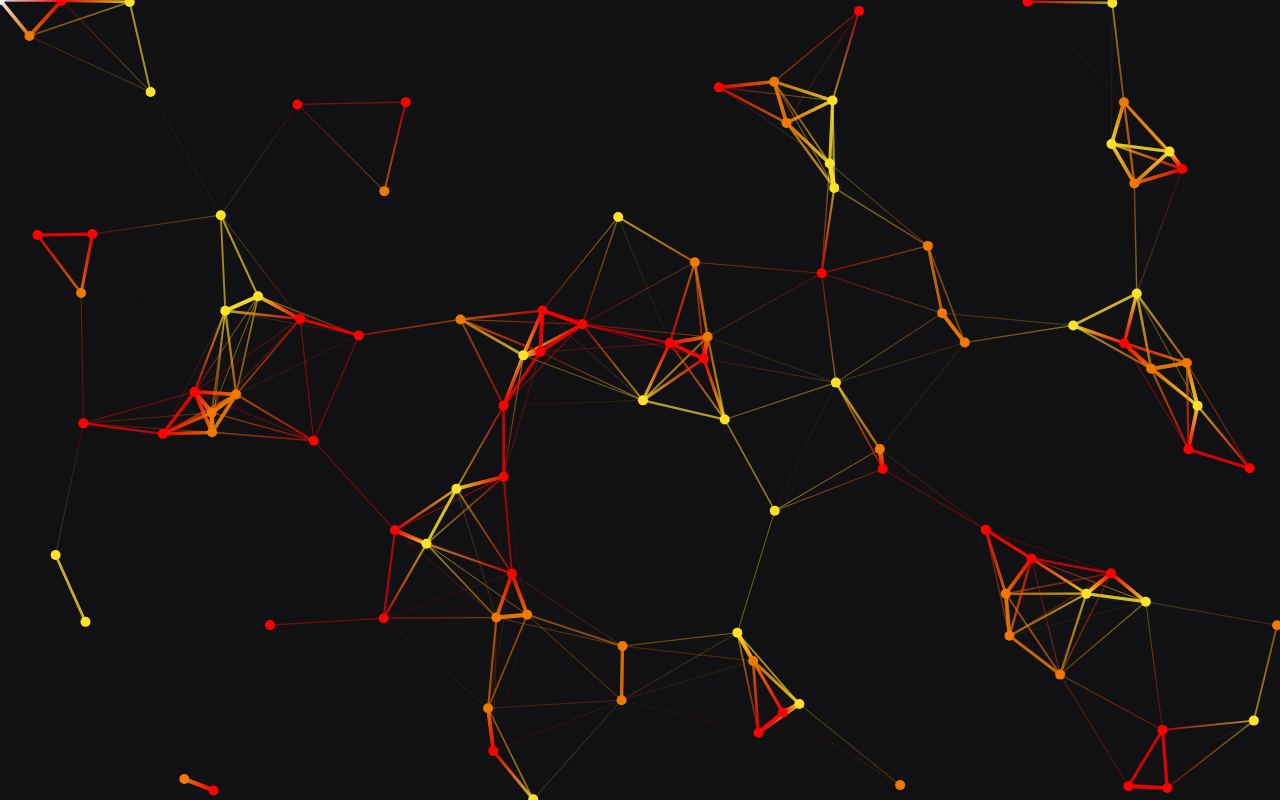
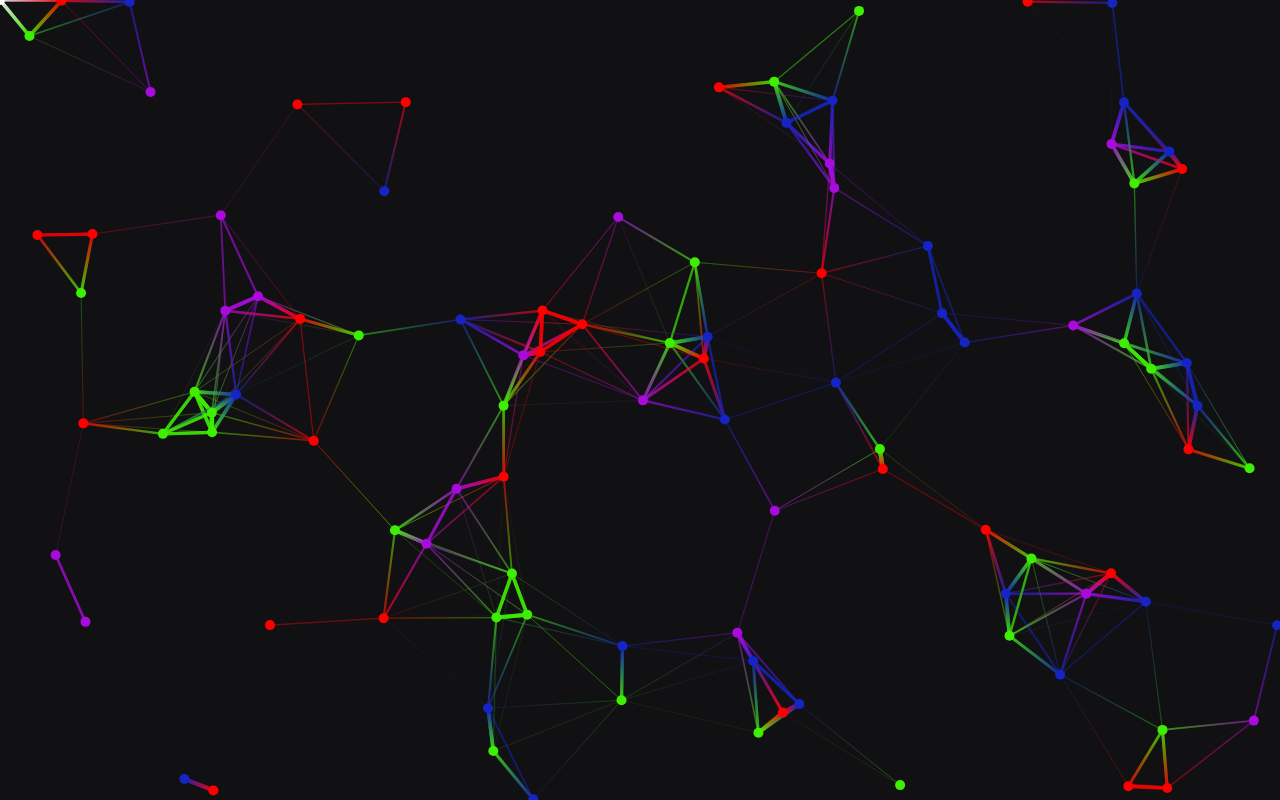
Before and after one commit to sulikoks/vue_3_vite, a Vue app: page / in a window 1280 px wide. Built offline with nearby package versions, Linux system fonts and the light colour scheme; the HTML template or start-up script is replaced by a standard one.

Commit message:
new colors for particles hide cursor for some canvas

```diff
--- a/src/canvas/particle/_config.js
+++ b/src/canvas/particle/_config.js
@@ -16,7 +16,7 @@ const config = {
     bgColor: 'rgba(17, 17, 19, 1)',
     // count: 60,
     particleConfig: {
-        colors: ['rgb(255,0,0, 1)', 'rgb(239,121,3, 1)', 'rgb(255,226,40, 1)'],
+        colors: ['rgb(255,0,0, 1)', 'rgb(62,239,3, 1)', 'rgb(21,36,194, 1)', 'rgb(168,11,220, 1)'],
         radius: 5,
         maxVelocity: 0.8,
         expTime: 60 * 10,
--- a/src/components/CanvasParticle.vue
+++ b/src/components/CanvasParticle.vue
@@ -1,5 +1,5 @@
 <template>
-  <div ref="canvas" class="canvas" :class="{ fullscreen }" @dblclick="fullscreen = !fullscreen" />
+  <div ref="canvas" class="canvas" :class="{ fullscreen, 'hide-cursor': hideCursor }" @dblclick="fullscreen = !fullscreen" />
 </template>
 
 <script>
@@ -13,6 +13,7 @@ export default {
   setup() {
     const canvas = ref(null)
     const fullscreen = ref(false)
+    const hideCursor = ref(false)
 
     watchEffect(() => {
       if (!canvas.value || !document.fullscreenEnabled) return
@@ -27,6 +28,7 @@ export default {
       if (router.currentRoute.value.meta.type === 'mesh') {
         new MeshApp(canvas.value)
       } else {
+        hideCursor.value = true
         new ParticlesApp(canvas.value)
       }
       document.onfullscreenchange = () => {
@@ -36,7 +38,8 @@ export default {
 
     return {
       canvas,
-      fullscreen
+      fullscreen,
+      hideCursor
     }
   }
 }
@@ -56,8 +59,10 @@ html, body, #app {
   left: 0;
   width: 100%;
   height: 100%;
-  //cursor: none;
   background: rgba(17, 17, 19, 1);
+}
+.hide-cursor.canvas {
+  cursor: none;
 }
 .fullscreen.canvas {
 }
```
